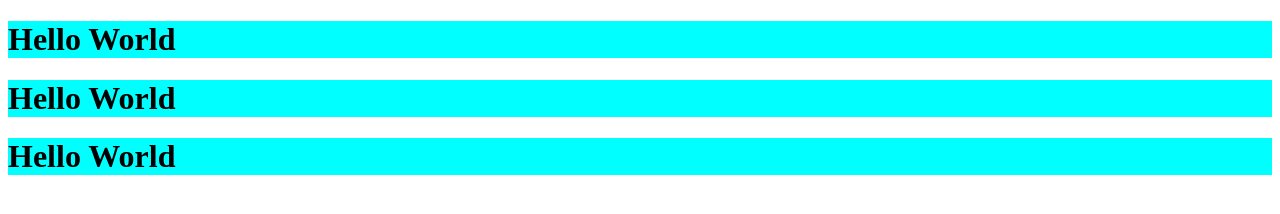
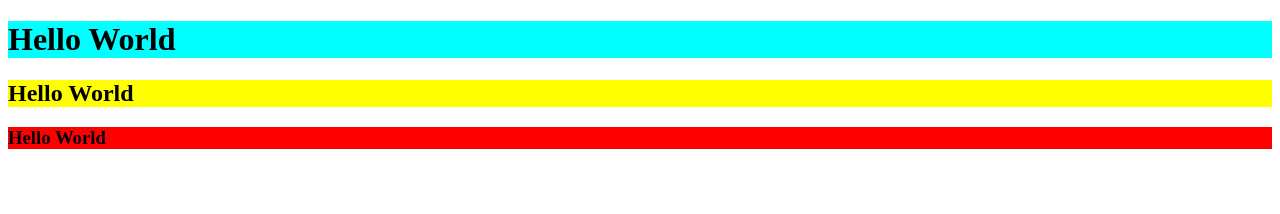
Before and after one commit to tsuji-eiji/HelloWorld, a plain HTML site: page index.html in a window 1280 px wide. Drawn offline with Linux system fonts and the light colour scheme.

Commit message:
[sourcetree自宅テスト]

```diff
--- a/index.html
+++ b/index.html
@@ -7,7 +7,7 @@
 </head>
 <body>
     <h1>Hello World</h1>
-    <h1>Hello World</h1>
-    <h1>Hello World</h1>
+    <h2>Hello World</h2>
+    <h3>Hello World</h3>
 </body>
 </html>
```
